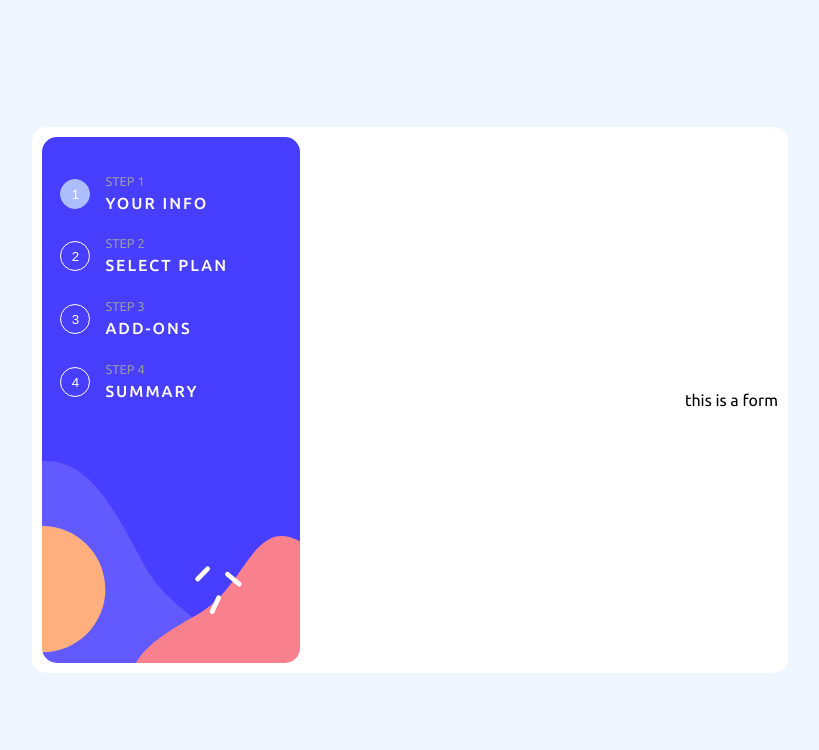
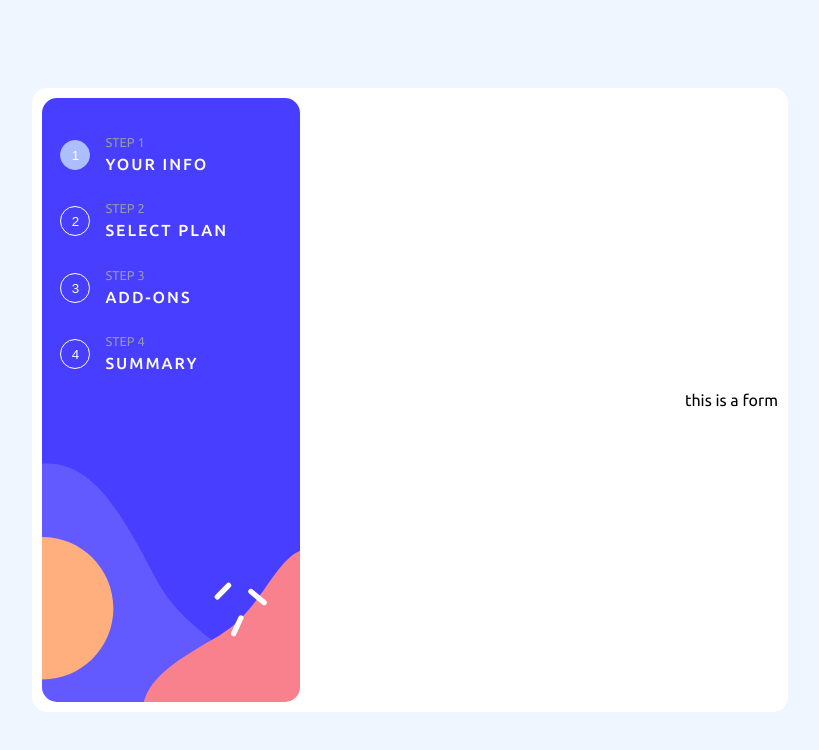
Before and after one commit to SomtoJF/Multi-step-form, a React (Vite) app: page / in a window 1280 px wide. Shown: the top 750 px of the page, without its empty margins (230-1049 px from the left). Built offline with nearby package versions, Linux system fonts and the light colour scheme.

Commit message:
Resize popover

```diff
--- a/src/App.sass
+++ b/src/App.sass
@@ -16,7 +16,7 @@
   #popover
     background-color: index.$light-background-color
     width: 60%
-    height: 70%
+    height: 80%
     border-radius: 15px
     padding: 10px
     box-sizing: border-box
```
